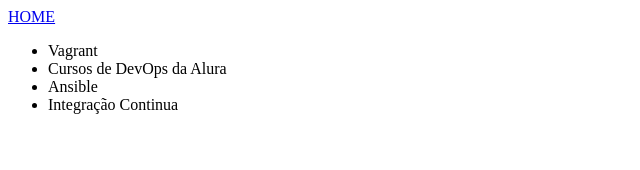
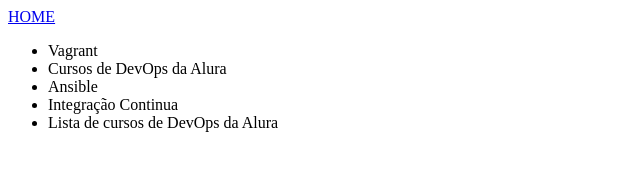
Before and after one commit to Nicolas-ildefonso/gitlinux, a plain HTML site: page teste.html in a window 1280 px wide. Shown: the whole page, without its empty margins (0-640 px from the left). Drawn offline with Linux system fonts and the light colour scheme.

```diff
--- a/teste.html
+++ b/teste.html
@@ -11,6 +11,7 @@
         <li>Cursos de DevOps da Alura</li>
         <li>Ansible</li>
         <li>Integração Continua</li>
+        <li>Lista de cursos de DevOps da Alura</li>
     </ul>
 </body>
 </html>
```
